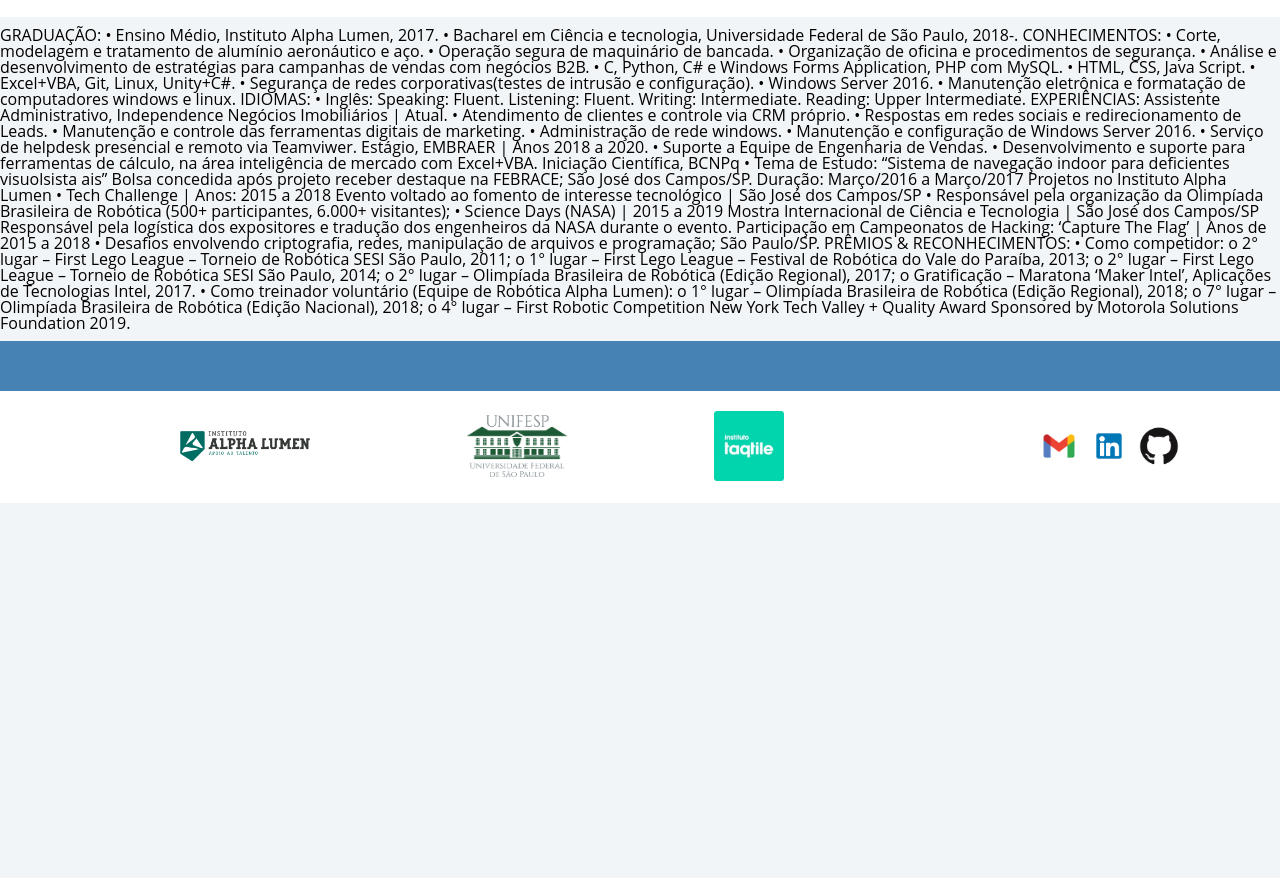
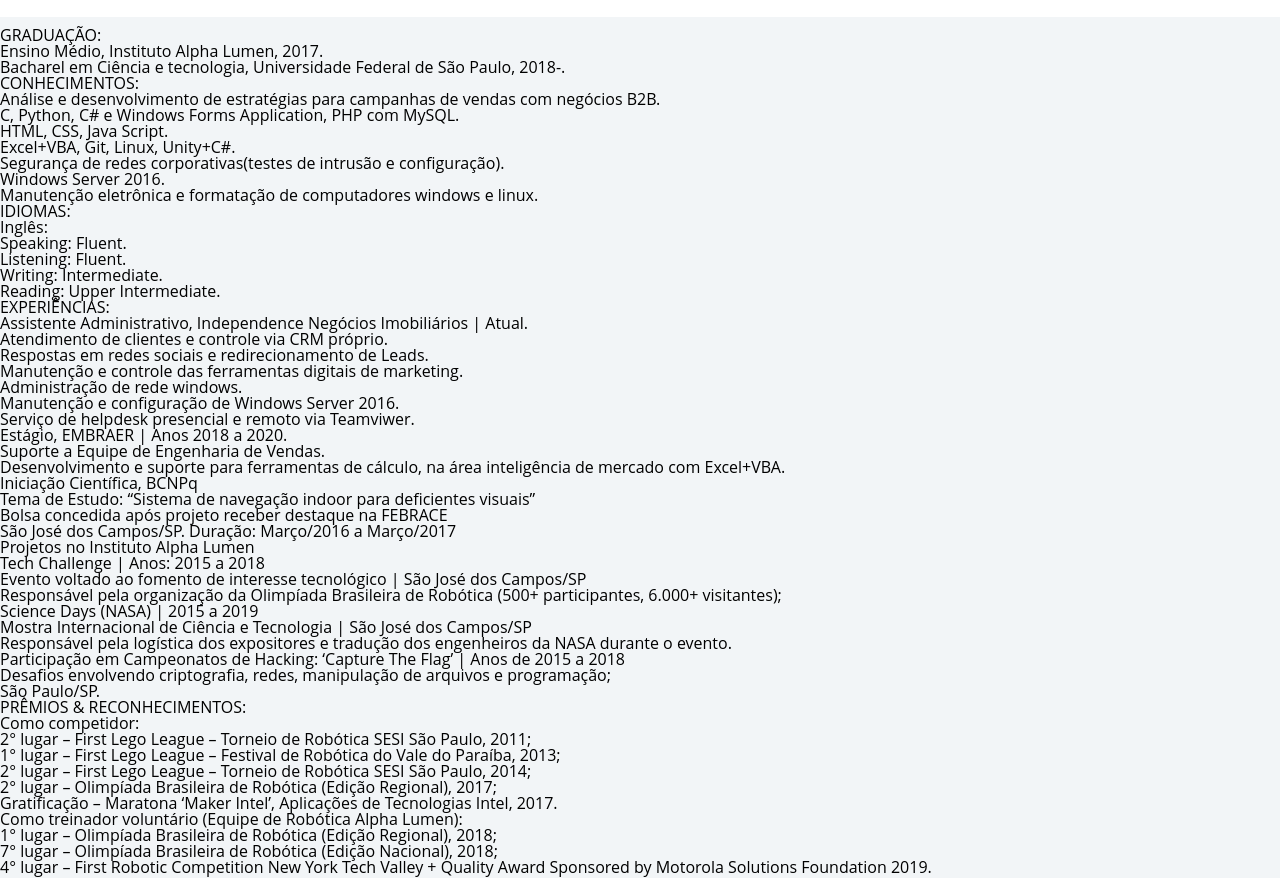
Before and after one commit to gustavorodr/portifolio_pessoal, a plain HTML site: page projetos.html in a window 1280 px wide. Shown: the part 61-939 px from the top of the page. Before the commit the page ends 800 px from the top, so only its background shows below. Drawn offline with Linux system fonts and the light colour scheme.

Commit message:
inserção das tags na pagina resume

```diff
--- a/projetos.html
+++ b/projetos.html
@@ -28,72 +28,145 @@
 	</header>
 
 	<main class="conteudoPrincipal">
-		GRADUAÇÃO:
-•    Ensino Médio, Instituto Alpha Lumen, 2017.
-•    Bacharel em Ciência e tecnologia, Universidade Federal de São Paulo, 2018-.
-
-CONHECIMENTOS:
-•    Corte, modelagem e tratamento de alumínio aeronáutico e aço.
-•    Operação segura de maquinário de bancada.
-•    Organização de oficina e procedimentos de segurança.
-•    Análise e desenvolvimento de estratégias para campanhas de vendas com negócios B2B.
-•    C, Python, C# e Windows Forms Application, PHP com MySQL.
-•    HTML, CSS, Java Script.
-•    Excel+VBA, Git, Linux, Unity+C#.
-•    Segurança de redes corporativas(testes de intrusão e configuração).
-•    Windows Server 2016.
-•    Manutenção eletrônica e formatação de computadores windows e linux.
-
-IDIOMAS:
-•    Inglês:
-        Speaking: Fluent.
-        Listening: Fluent.
-        Writing: Intermediate.
-        Reading: Upper Intermediate.
-
-EXPERIÊNCIAS:
-Assistente Administrativo, Independence Negócios Imobiliários | Atual.
-•    Atendimento de clientes e controle via CRM próprio.
-•    Respostas em redes sociais e redirecionamento de Leads.
-•    Manutenção e controle das ferramentas digitais de marketing.
-•    Administração de rede windows.
-•    Manutenção e configuração de Windows Server 2016.
-•    Serviço de helpdesk presencial e remoto via Teamviwer.
-
-Estágio, EMBRAER | Anos 2018 a 2020.
-•    Suporte a Equipe de Engenharia de Vendas.
-•    Desenvolvimento e suporte para ferramentas de cálculo, na área inteligência de mercado com Excel+VBA.
-
-Iniciação Científica, BCNPq
-•    Tema de Estudo: “Sistema de navegação indoor para deficientes visuolsista ais”
-Bolsa concedida após projeto receber destaque na FEBRACE;
-São José dos Campos/SP. Duração: Março/2016 a Março/2017
-
-Projetos no Instituto Alpha Lumen
-•    Tech Challenge | Anos: 2015 a 2018
-Evento voltado ao fomento de interesse tecnológico | São José dos Campos/SP
-•    Responsável pela organização da Olimpíada Brasileira de Robótica (500+ participantes, 6.000+ visitantes);
-•    Science Days (NASA) | 2015 a 2019
-Mostra Internacional de Ciência e Tecnologia | São José dos Campos/SP
-Responsável pela logística dos expositores e tradução dos engenheiros da NASA durante o evento.
-
-Participação em Campeonatos de Hacking: ‘Capture The Flag’ | Anos de 2015 a 2018
-•    Desafios envolvendo criptografia, redes, manipulação de arquivos e programação;
-São Paulo/SP.
-
-PRÊMIOS & RECONHECIMENTOS:
-
-•    Como competidor:
-o    2° lugar – First Lego League – Torneio de Robótica SESI São Paulo, 2011;
-o    1° lugar – First Lego League – Festival de Robótica do Vale do Paraíba, 2013;
-o    2° lugar – First Lego League – Torneio de Robótica SESI São Paulo, 2014;
-o    2° lugar – Olimpíada Brasileira de Robótica (Edição Regional), 2017;
-o    Gratificação – Maratona ‘Maker Intel’, Aplicações de Tecnologias Intel, 2017.
-•    Como treinador voluntário (Equipe de Robótica Alpha Lumen):
-o    1° lugar – Olimpíada Brasileira de Robótica (Edição Regional), 2018;
-o    7° lugar – Olimpíada Brasileira de Robótica (Edição Nacional), 2018;
-o    4° lugar – First Robotic Competition New York Tech Valley + Quality Award Sponsored by Motorola Solutions Foundation 2019.
-
+	<h2>GRADUAÇÃO:</h2>
+	<ul>
+		<li>
+			<p>Ensino Médio, Instituto Alpha Lumen, 2017.</p>
+		</li>
+		<li>
+			<p>Bacharel em Ciência e tecnologia, Universidade Federal de São Paulo, 2018-.
+			</p>
+		</li>
+	</ul>
+	<h2>CONHECIMENTOS:</h2>
+	<ul>
+		<li>
+			<p>Análise e desenvolvimento de estratégias para campanhas de vendas com negócios B2B.</p>
+		</li>
+		<li>
+			<p>C, Python, C# e Windows Forms Application, PHP com MySQL.</p>
+		</li>
+		<li>
+			<p>HTML, CSS, Java Script.</p>
+		</li>
+		<li>
+			<p>Excel+VBA, Git, Linux, Unity+C#.</p>
+		</li>
+		<li>
+			<p>Segurança de redes corporativas(testes de intrusão e configuração).</p>
+		</li>
+		<li>
+			<p>Windows Server 2016.</p>
+		</li>
+		<li>
+			<p>Manutenção eletrônica e formatação de computadores windows e linux.
+			</p>
+		</li>
+	</ul>
+	<h2>IDIOMAS:</h2>
+	  	<h3>Inglês:</h3>
+		<ul>
+			<li>
+				<p>Speaking: Fluent.</p>
+			</li>
+			<li>
+				<p>Listening: Fluent.</p>
+			</li>
+			<li>
+				<p>Writing: Intermediate.</p>
+			</li>
+			<li>
+				<p>Reading: Upper Intermediate.</p>
+			</li>
+		</ul>
+	<h2>EXPERIÊNCIAS:</h2>
+		<h3>Assistente Administrativo, Independence Negócios Imobiliários | Atual.</h3>
+		<ul>
+			<li>
+				<p>Atendimento de clientes e controle via CRM próprio.</p>
+			</li>
+			<li>
+				<p>Respostas em redes sociais e redirecionamento de Leads.</p>
+			</li>
+			<li>
+				<p>Manutenção e controle das ferramentas digitais de marketing.</p>
+			</li>
+			<li>
+				<p>Administração de rede windows.</p>
+			</li>
+			<li>
+				<p>Manutenção e configuração de Windows Server 2016.</p>
+			</li>
+			<li>
+				<p>Serviço de helpdesk presencial e remoto via Teamviwer.</p>
+			</li>
+		</ul>
+		<h3>Estágio, EMBRAER | Anos 2018 a 2020.</h3>
+		<ul>
+			<li>
+				<p>Suporte a Equipe de Engenharia de Vendas.</p>
+			</li>
+			<li>
+				<p>Desenvolvimento e suporte para ferramentas de cálculo, na área inteligência de mercado com Excel+VBA.</p>
+			</li>
+		</ul>
+		<h3>Iniciação Científica, BCNPq</h3>
+		<ul>
+			<li>
+				<p>Tema de Estudo: “Sistema de navegação indoor para deficientes visuais”</p>
+				<p>Bolsa concedida após projeto receber destaque na FEBRACE</p>
+				<p>São José dos Campos/SP. Duração: Março/2016 a Março/2017</p>
+			</li>
+		</ul>
+	<h2>Projetos no Instituto Alpha Lumen</h2>
+	<ul>
+		<li>
+			<p>Tech Challenge | Anos: 2015 a 2018</p>
+			<p>Evento voltado ao fomento de interesse tecnológico | São José dos Campos/SP</p>
+			<p>Responsável pela organização da Olimpíada Brasileira de Robótica (500+ participantes, 6.000+ visitantes);</p>
+		</li>
+		<li>
+			<p>Science Days (NASA) | 2015 a 2019</p>
+			<p>Mostra Internacional de Ciência e Tecnologia | São José dos Campos/SP</p>
+			<p>Responsável pela logística dos expositores e tradução dos engenheiros da NASA durante o evento.</p>
+		</li>
+		<li>
+			<p>Participação em Campeonatos de Hacking: ‘Capture The Flag’ | Anos de 2015 a 2018</p>
+			<p>Desafios envolvendo criptografia, redes, manipulação de arquivos e programação;</p>
+			<p>São Paulo/SP.</p>
+		</li>
+	</ul>
+	<h2>PRÊMIOS & RECONHECIMENTOS:</h2>
+		<h3>Como competidor:</h3>
+		<ul>
+			<li>
+				<p>2° lugar – First Lego League – Torneio de Robótica SESI São Paulo, 2011;</p>
+			</li>
+			<li>
+				<p>1° lugar – First Lego League – Festival de Robótica do Vale do Paraíba, 2013;</p>
+			</li>
+			<li>
+				<p>2° lugar – First Lego League – Torneio de Robótica SESI São Paulo, 2014;</p>
+			</li>
+			<li>
+				<p>2° lugar – Olimpíada Brasileira de Robótica (Edição Regional), 2017;</p>
+			</li>
+			<li>
+				<p>Gratificação – Maratona ‘Maker Intel’, Aplicações de Tecnologias Intel, 2017.</p>
+			</li>
+		</ul>
+		<h3>Como treinador voluntário (Equipe de Robótica Alpha Lumen):</h3>
+		<ul>
+			<li>
+				<p>1° lugar – Olimpíada Brasileira de Robótica (Edição Regional), 2018;</p>
+			</li>
+			<li>
+				<p>7° lugar – Olimpíada Brasileira de Robótica (Edição Nacional), 2018;</p>
+			</li>
+			<li>
+				<p>4° lugar – First Robotic Competition New York Tech Valley + Quality Award Sponsored by Motorola Solutions Foundation 2019.</p>
+			</li>
+		</ul>
 	</main>
 
 	<footer class="rodapePrincipal">
```
